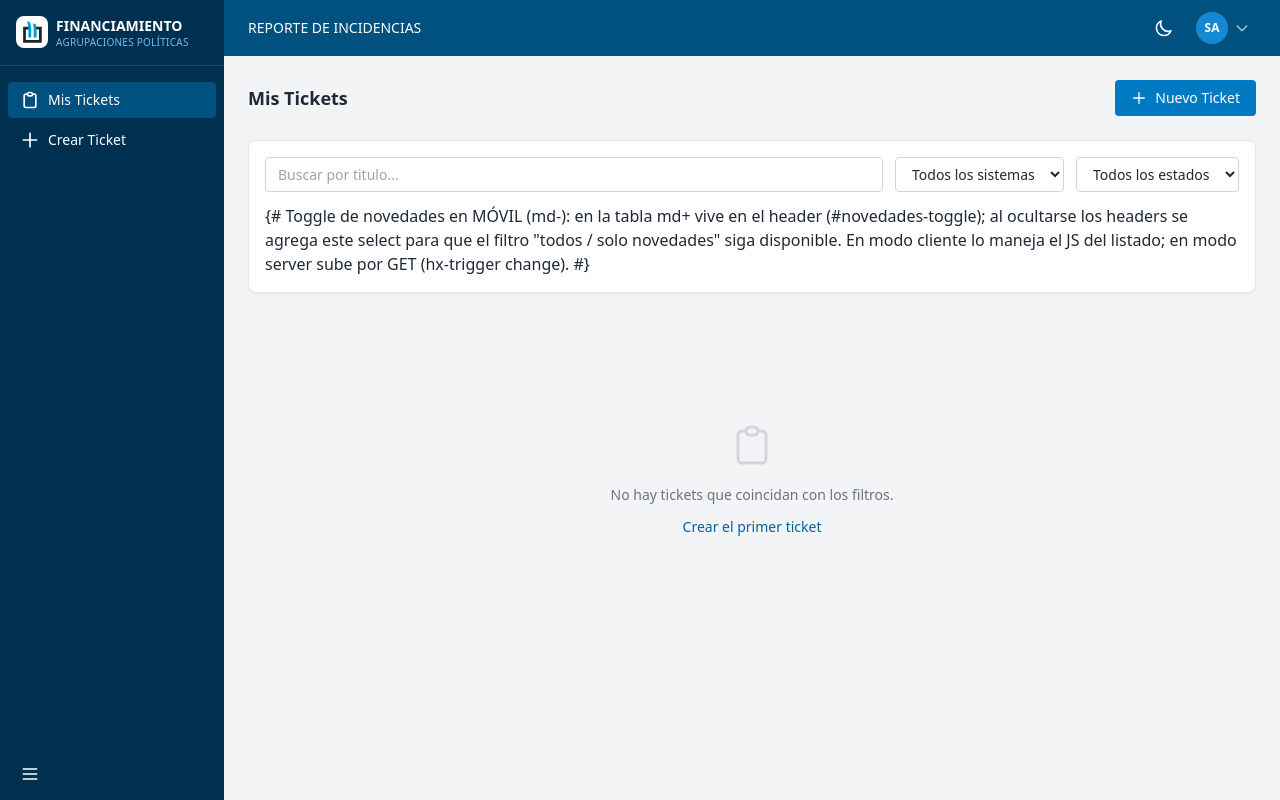
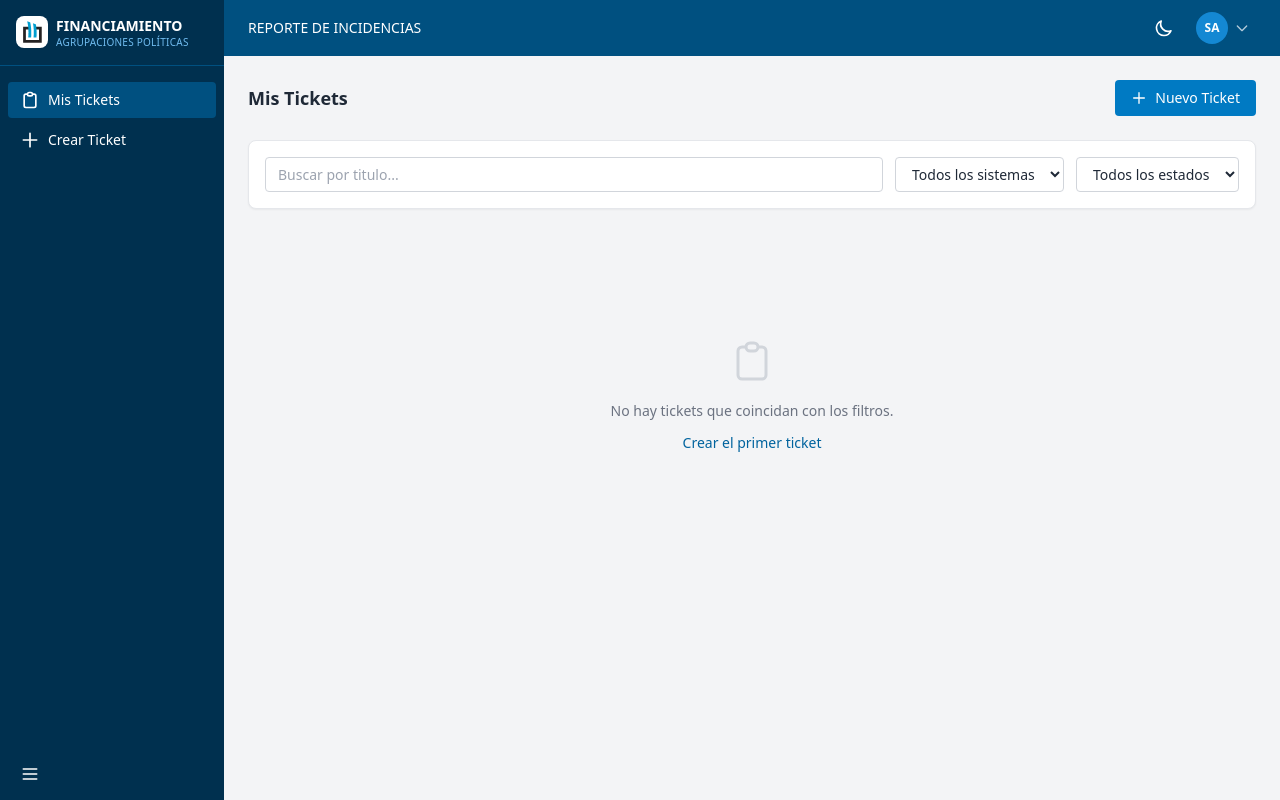
Before and after one commit to patosimple/Incidencias, a Django app: page /tickets/ in a window 1280 px wide. Run offline with Django 5.2, Linux system fonts and the light colour scheme; the visitor is signed in with stand-in values (Sample User, id 1); data comes from the database, SQL or seed files in the repository; data that the repository does not hold is empty; some libraries are stand-ins or nearby versions.

Commit message:
Fix comentario multilinea en ticket_list.html: {# #} es de una sola linea en Django (el multilinea se renderizaba en pantalla); se paso a 3 comentarios de una linea

```diff
--- a/core/templates/core/ticket_list.html
+++ b/core/templates/core/ticket_list.html
@@ -56,10 +56,9 @@
     </select>
     {% endif %}
 
-    {# Toggle de novedades en MÓVIL (md-): en la tabla md+ vive en el header
-       (#novedades-toggle); al ocultarse los headers se agrega este select para
-       que el filtro "todos / solo novedades" siga disponible. En modo cliente lo
-       maneja el JS del listado; en modo server sube por GET (hx-trigger change). #}
+    {# Toggle de novedades en MÓVIL (md-): en la tabla md+ vive en el header (#novedades-toggle). #}
+    {# Al ocultarse los headers se agrega este select para que el filtro "todos / solo novedades" siga disponible. #}
+    {# En modo cliente lo maneja el JS del listado; en modo server sube por GET (hx-trigger change). #}
     <select name="mostrar" id="novedades-select"
             class="md:hidden w-full sm:w-auto text-sm bg-white dark:bg-slate-700 text-gray-800 dark:text-gray-100 border border-gray-300 dark:border-slate-600 rounded px-3 py-1.5 focus:outline-none focus:ring-1 focus:ring-brand-500">
         <option value="" {% if not es_mostrando_nuevos %}selected{% endif %}>Todos los tickets</option>
```
